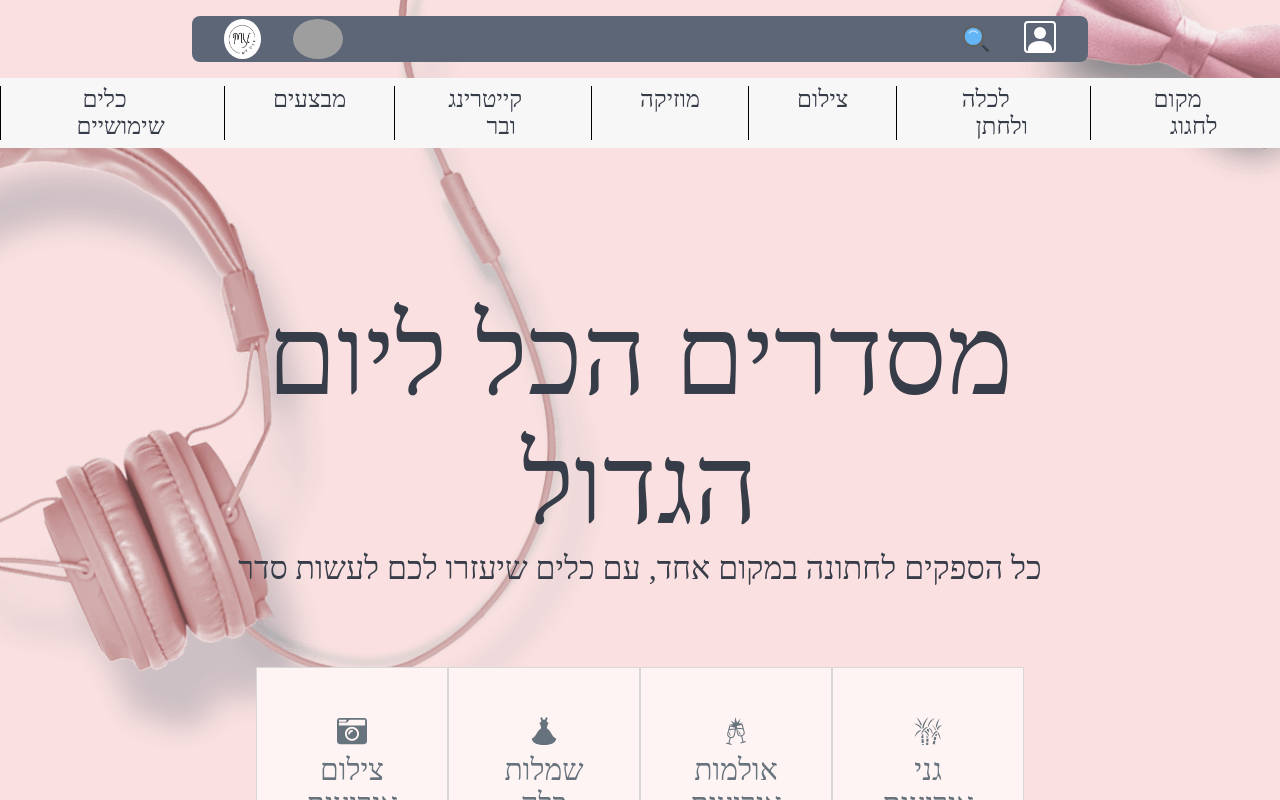
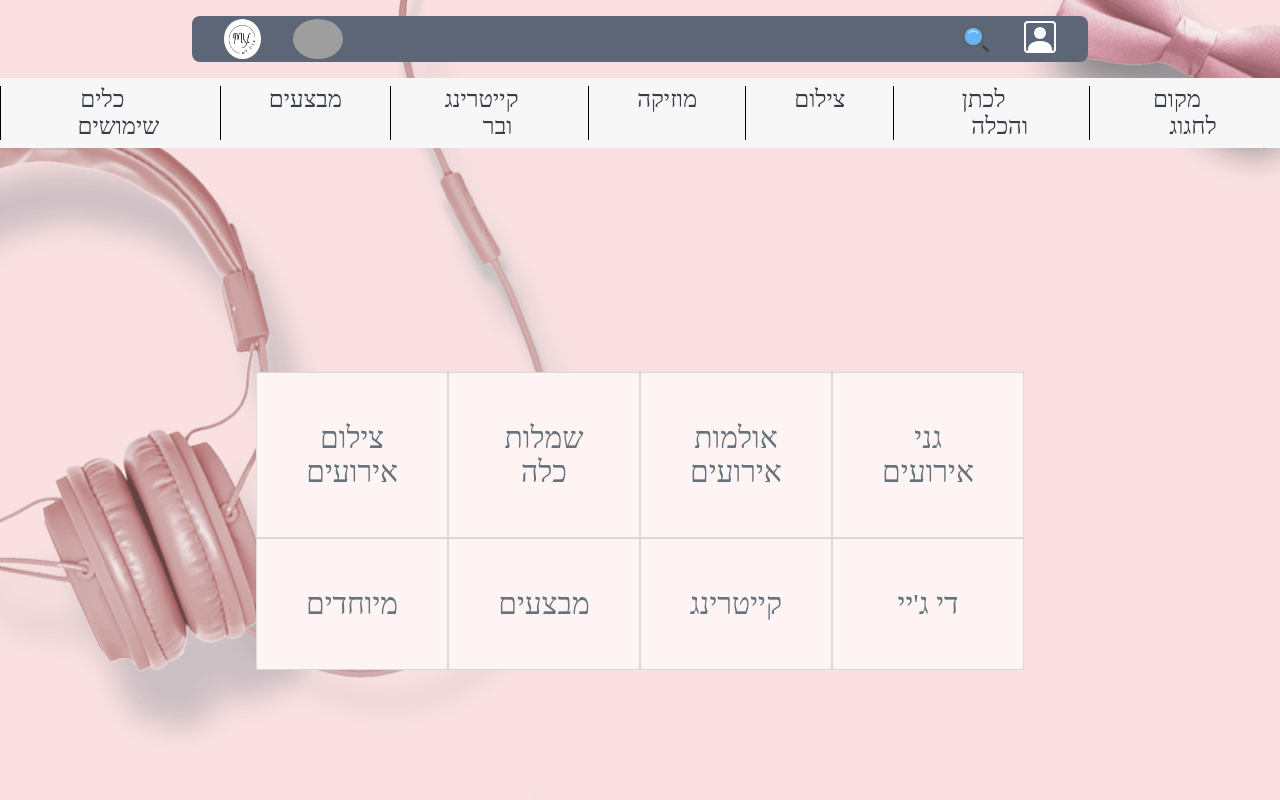
Before and after one commit to amitAsher22/clientWedding, a React (Create React App) app: page / in a window 1280 px wide. Shown: the top 800 px of the page. Built offline with nearby package versions, Linux system fonts and the light colour scheme; grey boxes are pictures that could not be loaded.

Commit message:
fix navbar

```diff
--- a/src/App.js
+++ b/src/App.js
@@ -28,11 +28,7 @@ import QandA from "./pages/UsefulTools/QandA";
 
 import CardsFilter from "./components/cardsFilter/CardsFilter";
 
-/// data
-import { information } from ".././src/data/globalData.js";
-
 function App() {
-  console.log(information);
   return (
     <>
       <SubNavBar />
--- a/src/components/cardsFilter/CardsFilter.js
+++ b/src/components/cardsFilter/CardsFilter.js
@@ -15,11 +15,11 @@ function CardsFilter() {
         {information.categoryFilters.map((card) => (
           <Card key={card.title}>
             <p>{card.title}</p>
-            <sapn>{card.category1}</sapn>
-            <sapn>{card.category2}</sapn>
-            <sapn>{card.category3}</sapn>
-            <sapn>{card.category4}</sapn>
-            <sapn>{card.category5}</sapn>
+            <span>{card.category1}</span>
+            <span>{card.category2}</span>
+            <span>{card.category3}</span>
+            <span>{card.category4}</span>
+            <span>{card.category5}</span>
           </Card>
         ))}
       </MainCards>
--- a/src/components/home/TopSectionHome.js
+++ b/src/components/home/TopSectionHome.js
@@ -9,20 +9,19 @@ import { Link } from "react-router-dom";
 import { information } from "../../data/globalData";
 
 function TopSectionHome() {
+  console.log(information);
   return (
     <>
       <Container>
         <MainDiv>
-          <TitleOne>מסדרים הכל ליום הגדול</TitleOne>
-          <TitleTwo>
-            כל הספקים לחתונה במקום אחד, עם כלים שיעזרו לכם לעשות סדר
-          </TitleTwo>
+          <TitleOne>{information.components[0].TitleOne}</TitleOne>
+          <TitleTwo>{information.components[0].titleTwo}</TitleTwo>
         </MainDiv>
         <GridDivCards>
           {information.components[0].TopSectionHome.map((card) => (
             <Link to={`/navbar/${card.link}`} key={card.title}>
               <SubGrid>
-                <div>{card.icon()}</div>
+                <div>{card.icon}</div>
                 <div>{card.title}</div>
               </SubGrid>
             </Link>
--- a/src/components/navBar/Navbar.js
+++ b/src/components/navBar/Navbar.js
@@ -6,30 +6,33 @@ import styled from "styled-components";
 import { Link } from "react-router-dom";
 
 /// pages
-import EventsGardens from "../../pages/celebratePlace/EventsGardens";
-import EventHall from "../../pages/celebratePlace/EventHall";
-import BusinessEvents from "../../pages/celebratePlace/BusinessEvents";
-import WeddingDress from "../../pages/Bride&Groom/WeddingDress";
-import EveningDress from "../../pages/Bride&Groom/EveningDress";
-import GroomSuit from "../../pages/Bride&Groom/GroomSuit";
-import EventsPhotography from "../../pages/Photographs/EventsPhotography";
-import Stills from "../../pages/Photographs/Stills";
-import Video from "../../pages/Photographs/Video";
-import Dj from "../../pages/music/Dj";
-import RecordingStudio from "../../pages/music/RecordingStudio";
-import ReceptionBands from "../../pages/music/ReceptionBands";
-import Catering from "../../pages/cateringAndBar/Catering";
-import SweetsBar from "../../pages/cateringAndBar/SweetsBar";
-import Bar from "../../pages/cateringAndBar/Bar";
-import WeddingDeals from "../../pages/Deals/WeddingDeals";
-import EventsGardensHall from "../../pages/Deals/EventsGardensHall";
-import Kamakesef from "../../pages/UsefulTools/Kamakesef";
-import QandA from "../../pages/UsefulTools/QandA";
+// import EventsGardens from "../../pages/celebratePlace/EventsGardens";
+// import EventHall from "../../pages/celebratePlace/EventHall";
+// import BusinessEvents from "../../pages/celebratePlace/BusinessEvents";
+// import WeddingDress from "../../pages/Bride&Groom/WeddingDress";
+// import EveningDress from "../../pages/Bride&Groom/EveningDress";
+// import GroomSuit from "../../pages/Bride&Groom/GroomSuit";
+// import EventsPhotography from "../../pages/Photographs/EventsPhotography";
+// import Stills from "../../pages/Photographs/Stills";
+// import Video from "../../pages/Photographs/Video";
+// import Dj from "../../pages/music/Dj";
+// import RecordingStudio from "../../pages/music/RecordingStudio";
+// import ReceptionBands from "../../pages/music/ReceptionBands";
+// import Catering from "../../pages/cateringAndBar/Catering";
+// import SweetsBar from "../../pages/cateringAndBar/SweetsBar";
+// import Bar from "../../pages/cateringAndBar/Bar";
+// import WeddingDeals from "../../pages/Deals/WeddingDeals";
+// import EventsGardensHall from "../../pages/Deals/EventsGardensHall";
+// import Kamakesef from "../../pages/UsefulTools/Kamakesef";
+// import QandA from "../../pages/UsefulTools/QandA";
+
+/// data
+import dataNavbar from "../../data/navbar.json";
 
 function Navbar() {
   return (
     <>
-      <ContainerNavBar>
+      {/* <ContainerNavBar>
         <SubDivNavBar>
           <NameCategoryNavBar>מקום לחגוג</NameCategoryNavBar>
           <DropDownMenu>
@@ -122,6 +125,18 @@ function Navbar() {
             </Link>
           </DropDownMenu>
         </SubDivNavBar>
+      </ContainerNavBar> */}
+      <ContainerNavBar>
+        {dataNavbar.map((category) => (
+          <SubDivNavBar key={category.title}>
+            <NameCategoryNavBar>{category.title}</NameCategoryNavBar>
+            {category.subitems.map((sub) => (
+              <DropDownMenu opDownMenu key={sub.title}>
+                <Link to={sub.path}>{sub.title}</Link>
+              </DropDownMenu>
+            ))}
+          </SubDivNavBar>
+        ))}
       </ContainerNavBar>
     </>
   );
@@ -143,12 +158,12 @@ const ContainerNavBar = styled.div`
 `;
 
 const DropDownMenu = styled.div`
-  position: absolute;
+  position: relative;
   display: none;
   background-color: white;
-  padding: 1rem 0px;
   max-width: 100%;
   box-shadow: rgba(149, 157, 165, 0.2) 0px 8px 24px;
+  height: 3rem;
 `;
 
 const SubDivNavBar = styled.div`
@@ -158,22 +173,21 @@ const SubDivNavBar = styled.div`
   max-width: 100%;
   padding: 0px 2rem;
   border-left: 1px solid black;
+
   &:hover {
     max-width: 100%;
 
     div {
       display: block;
       cursor: pointer;
-      max-width: 100%;
-      display: flex;
-      flex-direction: column;
-      margin: 0px 0.5rem;
-      text-align: right;
+      height: 100%;
+      width: 100%;
     }
   }
 `;
 
 const NameCategoryNavBar = styled.span`
+  position: relative;
   text-align: right;
   font-size: 24px;
   font-weight: 200px;
--- a/src/data/globalData.js
+++ b/src/data/globalData.js
@@ -7,6 +7,8 @@ import { FiMusic } from "react-icons/fi";
 import { MdOutlineRestaurant } from "react-icons/md";
 import { FaIdeal } from "react-icons/fa";
 import { BsStar } from "react-icons/bs";
+
+//// components
 
 export const information = {
   pages: [],
--- /dev/null
+++ b/src/data/navbar.json
@@ -0,0 +1,120 @@
+[
+  {
+    "title": "מקום לחגוג",
+    "path": "",
+    "subitems": [
+      {
+        "title": "EventsGardens",
+        "path": "/navbar/EventsGardens"
+      },
+      {
+        "title": "EventHall ",
+        "path": "/navbar/EventHall"
+      },
+      {
+        "title": "BusinessEvents",
+        "path": "/navbar/BusinessEvents"
+      }
+    ]
+  },
+  {
+    "title": "לכתן והכלה",
+    "path": "",
+    "subitems": [
+      {
+        "title": "WeddingDress",
+        "path": "/navbar/WeddingDress"
+      },
+      {
+        "title": "EveningDress",
+        "path": "/navbar/EveningDress"
+      },
+      {
+        "title": "GroomSuit",
+        "path": "/navbar/GroomSuit"
+      }
+    ]
+  },
+  {
+    "title": "צילום",
+    "path": "",
+    "subitems": [
+      {
+        "title": "EventsPhotography",
+        "path": "/navbar/EventsPhotography"
+      },
+      {
+        "title": "Stills",
+        "path": "/navbar/Stills"
+      },
+      {
+        "title": "Video",
+        "path": "/navbar/Video"
+      }
+    ]
+  },
+  {
+    "title": "מוזיקה",
+    "path": "",
+    "subitems": [
+      {
+        "title": "Dj",
+        "path": "/navbar/Dj"
+      },
+      {
+        "title": "RecordingStudio",
+        "path": "/navbar/RecordingStudio"
+      },
+      {
+        "title": "ReceptionBands",
+        "path": "/navbar/ReceptionBands"
+      }
+    ]
+  },
+  {
+    "title": "קייטרינג ובר",
+    "path": "",
+    "subitems": [
+      {
+        "title": "Catering",
+        "path": "/navbar/Catering"
+      },
+      {
+        "title": "SweetsBar",
+        "path": "/navbar/SweetsBar"
+      },
+      {
+        "title": "Bar",
+        "path": "/navbar/Bar"
+      }
+    ]
+  },
+  {
+    "title": "מבצעים",
+    "path": "",
+    "subitems": [
+      {
+        "title": "WeddingDeals",
+        "path": "/navbar/WeddingDeals"
+      },
+      {
+        "title": "EventsGardensHall",
+        "path": "/navbar/EventsGardensHall"
+      }
+    ]
+  },
+  {
+    "title": "כלים שימושים",
+    "path": "",
+    "subitems": [
+      {
+        "title": "Kamakesef",
+        "path": "/navbar/Kamakesef"
+      },
+      {
+        "title": "QandA ",
+        "path": "/navbar/QandA"
+      }
+    ]
+  }
+]
```
